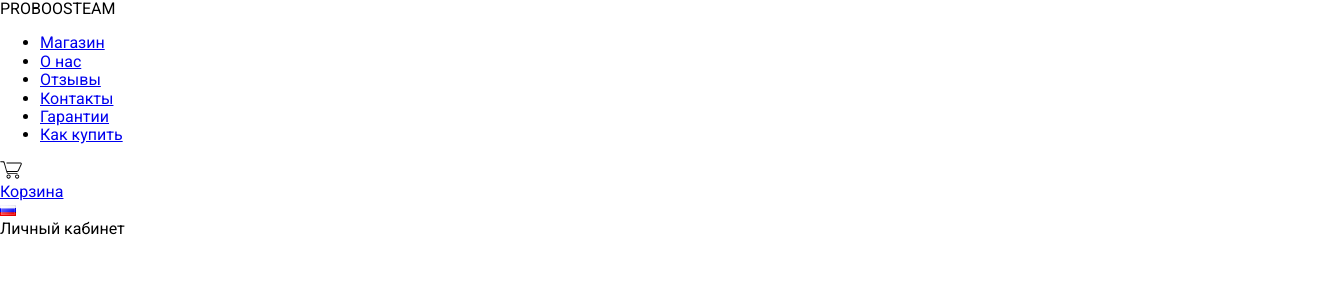
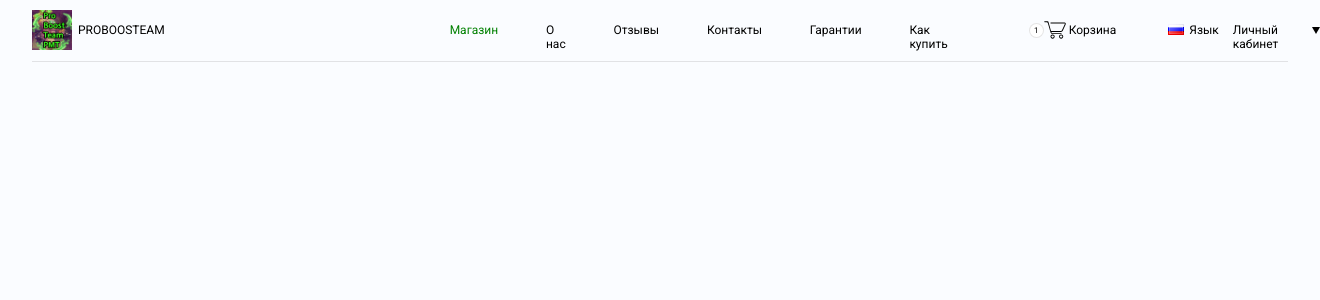
Before and after one commit to 333SIGMA333/PBT.github.io, a PHP site: page / in a window 1320 px wide. Shown: the top 300 px of the page. Run offline with PHP 8.4, Linux system fonts and the light colour scheme.

Commit message:
шапка первого блока готова

```diff
--- a/css/style.css
+++ b/css/style.css
@@ -3,13 +3,22 @@
  * 2. Prevent adjustments of font size after orientation changes in iOS.
  */
 
+*{
+    box-sizing: border-box;
+}
+
 html {
-    line-height: 1.15; /* 1 */
-    -webkit-text-size-adjust: 100%; /* 2 */
+    line-height: 14px;
+    /* 1 */
+    -webkit-text-size-adjust: 100%;
+    /* 2 */
+    background-color: #FAFCFF;
 }
+
 
 /* Sections
      ========================================================================== */
+
 
 /**
    * Remove the margin in all browsers.
@@ -19,8 +28,9 @@
     margin: 0;
     font-family: 'Roboto', sans-serif;
     font-weight: 400;
-    font-size: 16px;
+    font-size: 12px;
 }
+
 
 /**
    * Render the `main` element consistently in IE.
@@ -29,6 +39,7 @@
 main {
     display: block;
 }
+
 
 /**
    * Correct the font size and margin on `h1` elements within `section` and
@@ -40,8 +51,10 @@
     margin: 0.67em 0;
 }
 
+
 /* Grouping content
      ========================================================================== */
+
 
 /**
    * 1. Add the correct box sizing in Firefox.
@@ -49,10 +62,14 @@
    */
 
 hr {
-    box-sizing: content-box; /* 1 */
-    height: 0; /* 1 */
-    overflow: visible; /* 2 */
+    box-sizing: content-box;
+    /* 1 */
+    height: 0;
+    /* 1 */
+    overflow: visible;
+    /* 2 */
 }
+
 
 /**
    * 1. Correct the inheritance and scaling of font size in all browsers.
@@ -60,12 +77,16 @@
    */
 
 pre {
-    font-family: monospace, monospace; /* 1 */
-    font-size: 1em; /* 2 */
+    font-family: monospace, monospace;
+    /* 1 */
+    font-size: 1em;
+    /* 2 */
 }
+
 
 /* Text-level semantics
      ========================================================================== */
+
 
 /**
    * Remove the gray background on active links in IE 10.
@@ -73,7 +94,10 @@
 
 a {
     background-color: transparent;
+    text-decoration: none;
+    color: #000;
 }
+
 
 /**
    * 1. Remove the bottom border in Chrome 57-
@@ -81,10 +105,14 @@
    */
 
 abbr[title] {
-    border-bottom: none; /* 1 */
-    text-decoration: underline; /* 2 */
-    text-decoration: underline dotted; /* 2 */
+    border-bottom: none;
+    /* 1 */
+    text-decoration: underline;
+    /* 2 */
+    text-decoration: underline dotted;
+    /* 2 */
 }
+
 
 /**
    * Add the correct font weight in Chrome, Edge, and Safari.
@@ -95,6 +123,7 @@
     font-weight: bolder;
 }
 
+
 /**
    * 1. Correct the inheritance and scaling of font size in all browsers.
    * 2. Correct the odd `em` font sizing in all browsers.
@@ -103,9 +132,12 @@
 code,
 kbd,
 samp {
-    font-family: monospace, monospace; /* 1 */
-    font-size: 1em; /* 2 */
+    font-family: monospace, monospace;
+    /* 1 */
+    font-size: 1em;
+    /* 2 */
 }
+
 
 /**
    * Add the correct font size in all browsers.
@@ -114,6 +146,7 @@
 small {
     font-size: 80%;
 }
+
 
 /**
    * Prevent `sub` and `sup` elements from affecting the line height in
@@ -136,8 +169,10 @@
     top: -0.5em;
 }
 
+
 /* Embedded content
      ========================================================================== */
+
 
 /**
    * Remove the border on images inside links in IE 10.
@@ -147,8 +182,10 @@
     border-style: none;
 }
 
+
 /* Forms
      ========================================================================== */
+
 
 /**
    * 1. Change the font styles in all browsers.
@@ -160,11 +197,16 @@
 optgroup,
 select,
 textarea {
-    font-family: inherit; /* 1 */
-    font-size: 100%; /* 1 */
-    line-height: 1.15; /* 1 */
-    margin: 0; /* 2 */
+    font-family: inherit;
+    /* 1 */
+    font-size: 100%;
+    /* 1 */
+    line-height: 1.15;
+    /* 1 */
+    margin: 0;
+    /* 2 */
 }
+
 
 /**
    * Show the overflow in IE.
@@ -172,9 +214,11 @@
    */
 
 button,
-  input { /* 1 */
+input {
+    /* 1 */
     overflow: visible;
 }
+
 
 /**
    * Remove the inheritance of text transform in Edge, Firefox, and IE.
@@ -182,9 +226,11 @@
    */
 
 button,
-  select { /* 1 */
+select {
+    /* 1 */
     text-transform: none;
 }
+
 
 /**
    * Correct the inability to style clickable types in iOS and Safari.
@@ -196,6 +242,7 @@
 [type="submit"] {
     -webkit-appearance: button;
 }
+
 
 /**
    * Remove the inner border and padding in Firefox.
@@ -209,6 +256,7 @@
     padding: 0;
 }
 
+
 /**
    * Restore the focus styles unset by the previous rule.
    */
@@ -220,6 +268,7 @@
     outline: 1px dotted ButtonText;
 }
 
+
 /**
    * Correct the padding in Firefox.
    */
@@ -227,6 +276,7 @@
 fieldset {
     padding: 0.35em 0.75em 0.625em;
 }
+
 
 /**
    * 1. Correct the text wrapping in Edge and IE.
@@ -236,13 +286,20 @@
    */
 
 legend {
-    box-sizing: border-box; /* 1 */
-    color: inherit; /* 2 */
-    display: table; /* 1 */
-    max-width: 100%; /* 1 */
-    padding: 0; /* 3 */
-    white-space: normal; /* 1 */
+    box-sizing: border-box;
+    /* 1 */
+    color: inherit;
+    /* 2 */
+    display: table;
+    /* 1 */
+    max-width: 100%;
+    /* 1 */
+    padding: 0;
+    /* 3 */
+    white-space: normal;
+    /* 1 */
 }
+
 
 /**
    * Add the correct vertical alignment in Chrome, Firefox, and Opera.
@@ -252,6 +309,7 @@
     vertical-align: baseline;
 }
 
+
 /**
    * Remove the default vertical scrollbar in IE 10+.
    */
@@ -260,6 +318,7 @@
     overflow: auto;
 }
 
+
 /**
    * 1. Add the correct box sizing in IE 10.
    * 2. Remove the padding in IE 10.
@@ -267,9 +326,12 @@
 
 [type="checkbox"],
 [type="radio"] {
-    box-sizing: border-box; /* 1 */
-    padding: 0; /* 2 */
+    box-sizing: border-box;
+    /* 1 */
+    padding: 0;
+    /* 2 */
 }
+
 
 /**
    * Correct the cursor style of increment and decrement buttons in Chrome.
@@ -280,15 +342,19 @@
     height: auto;
 }
 
+
 /**
    * 1. Correct the odd appearance in Chrome and Safari.
    * 2. Correct the outline style in Safari.
    */
 
 [type="search"] {
-    -webkit-appearance: textfield; /* 1 */
-    outline-offset: -2px; /* 2 */
+    -webkit-appearance: textfield;
+    /* 1 */
+    outline-offset: -2px;
+    /* 2 */
 }
+
 
 /**
    * Remove the inner padding in Chrome and Safari on macOS.
@@ -298,18 +364,23 @@
     -webkit-appearance: none;
 }
 
+
 /**
    * 1. Correct the inability to style clickable types in iOS and Safari.
    * 2. Change font properties to `inherit` in Safari.
    */
 
  ::-webkit-file-upload-button {
-    -webkit-appearance: button; /* 1 */
-    font: inherit; /* 2 */
+    -webkit-appearance: button;
+    /* 1 */
+    font: inherit;
+    /* 2 */
 }
+
 
 /* Interactive
      ========================================================================== */
+
 
 /*
    * Add the correct display in Edge, IE 10+, and Firefox.
@@ -319,6 +390,7 @@
     display: block;
 }
 
+
 /*
    * Add the correct display in all browsers.
    */
@@ -327,8 +399,10 @@
     display: list-item;
 }
 
+
 /* Misc
      ========================================================================== */
+
 
 /**
    * Add the correct display in IE 10+.
@@ -337,6 +411,7 @@
 template {
     display: none;
 }
+
 
 /**
    * Add the correct display in IE 10.
@@ -356,11 +431,157 @@
 
 
 
-  .circle{
+
+
+
+
+
+
+
+
+
+.wrap{
+    display: flex;
+}
+
+.logo{
+    display: flex;
+    justify-content: space-between;
+    margin-left: 32px;
+}
+
+.logo__icon{
+    width: 40px;
+    height: 40px;
+    margin-top: 10px;
+}
+
+.logo__text{
+    color: #000;
+    margin-top: 23px;
+    margin-left: 6px;
+}
+
+.navigation{
+    margin-top: 23px;
+    margin-left: 285px;
+}
+
+.menu__list{
+    display: flex;
+    justify-content: space-between;
+    margin: 0;
+    padding-left: 0;
+    list-style-type: none;
+}
+
+.menu__link1{
+    color: green;
+}
+
+.menu__item + .menu__item{
+    margin-left: 47.8px;
+}
+
+@keyframes bounce {
+	0%, 20%, 60%, 100% {
+		transform: translateY(0);
+		transform: translateY(0);
+	}
+
+	40% {
+		transform: translateY(-20px);
+		transform: translateY(-20px);
+	}
+
+	80% {
+		transform: translateY(-10px);
+		transform: translateY(-10px);
+	}
+}
+
+.menu__item:hover{
+    animation: bounce 1s;
+}
+
+.menu__link:hover{
+    color:red;
+}
+
+.cart{
+    display: flex;
+    justify-content: space-between;
+    margin-left: 81px;
+}
+
+.cart__icon{
+    width: 22;
+    height: 18px;
+    margin-top: 21.32px;
+}
+
+.cart__circle {
+    margin-top: 22.5px;
     width: 15px;
     height: 15px;
     -webkit-border-radius: 7.5px;
     -moz-border-radius: 7.5px;
     border-radius: 7.5px;
-    background: black;
+    background: #FFF;
+    border: 1px solid rgba(0, 0, 0, 0.1);
+
+    text-align: center;
 }
+
+.cart__circle-text{
+    font-size: 8px;
+}
+
+.cart__text{
+    margin-top: 23px;
+    margin-left: 3px;
+}
+
+.language{
+    display: flex;
+    justify-content: space-between;
+    margin-left: 52px;
+}
+
+.language__menu_img-ru{
+    width: 16px;
+    height: 11px;
+    margin-top: 24px;
+}
+
+.language__text{
+    margin-top: 23px;
+    margin-left: 5px;
+}
+
+.cabinet{
+    display: flex;
+    margin-left: 14px;
+}
+
+.cabinet__text{
+    margin-top: 23px;
+}
+
+.cabinet__triangl{
+    margin-top: 27px;
+    margin-left: 3px;
+    border: 4px solid transparent; border-top: 7px solid #000;
+}
+
+.header__line {
+    margin-top: 10px;
+    margin-left: 32px;
+    margin-right: 32px;
+    margin-bottom: 0px;
+    opacity: 10%;
+    max-width: 1375px;
+    height: 1px;
+    background-color: #000;
+    border: none;
+}
--- a/index.html
+++ b/index.html
@@ -1,5 +1,6 @@
 <!DOCTYPE html>
 <html lang="ru">
+
 <head>
     <meta charset="UTF-8">
     <meta http-equiv="X-UA-Compatible" content="IE=edge">
@@ -12,48 +13,61 @@
     <!--подключил файлы-->
     <link rel="stylesheet" href="./css/style.css">
 </head>
+
 <body>
 
     <header class="header">
+
+        <container class="wrap">
             <div class="logo">
-            <a href="./img/logo.jpg" class="logo__icon"></a>
+                <img src="/img/logo.png" alt="" class="logo__icon">
                 <div class="logo__text">PROBOOSTEAM</div>
             </div>
 
             <nav class="navigation">
                 <ul class="menu__list">
-                <li class="menu__item1">
-                    <a href="#" class="menu__link">Магазин</a>
+                    <li class="menu__item1 menu__item">
+                        <a href="#" class="menu__link1 menu__link">Магазин</a>
                     </li>
-                <li class="menu__item2">
-                    <a href="#" class="menu__link">О нас</a>
+                    <li class="menu__item2 menu__item">
+                        <a href="#" class="menu__link2 menu__link">О нас</a>
                     </li>
-                <li class="menu__item3">
-                    <a href="#" class="menu__link">Отзывы</a>
+                    <li class="menu__item3 menu__item">
+                        <a href="#" class="menu__link3 menu__link">Отзывы</a>
                     </li>
-                <li class="menu__item4">
-                    <a href="#" class="menu__link">Контакты</a>
+                    <li class="menu__item4 menu__item">
+                        <a href="#" class="menu__link4 menu__link">Контакты</a>
                     </li>
-                <li class="menu__item5">
-                    <a href="#" class="menu__link">Гарантии</a>
+                    <li class="menu__item5 menu__item">
+                        <a href="#" class="menu__link5 menu__link">Гарантии</a>
                     </li>
-                <li class="menu__item6">
-                    <a href="#" class="menu__link">Как купить</a>
+                    <li class="menu__item6 menu__item">
+                        <a href="#" class="menu__link6 menu__link">Как купить</a>
                     </li>
                 </ul>
             </nav>
 
             <a href="#" class="cart">
-            <div class="cart__circle"></div>
-            <img src="./img/cart-icon.svg" alt="" class="cart__icon">
+                <div class="cart__circle">
+                    <div class="cart__circle-text">1</div>
+                </div>
+                <img src="/img/cart-icon.svg" alt="" class="cart__icon">
                 <div class="cart__text">Корзина</div>
             </a>
 
-        <a href="#" class="language__menu">
-            <img src="./img/ru.jpg" alt="" class="language__menu_img-ru">
+            <a href="#" class="language">
+                <img src="/img/ru.jpg" alt="" class="language__menu_img-ru">
+                <div class="language__text">Язык</div>
             </a>
 
-        <div class="cabinet__menu">Личный кабинет</div>
+            <div class="cabinet">
+                <div class="cabinet__text">Личный кабинет</div>
+                <div class="cabinet__triangl"></div>
+            </div>
+        </container>
+
+        <!-- палочка -->
+        <hr class="header__line">
 
     </header>
 
@@ -61,4 +75,5 @@
 
 
 </body>
+
 </html>
```
Also changed, not shown: css/reset.css (added, +94 -0 lines), img/logo.jpg (deleted), img/logo.png (added), 1 other file. Lines whose indentation alone changed are shown as unchanged.
